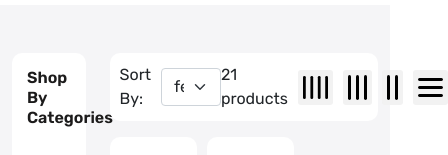
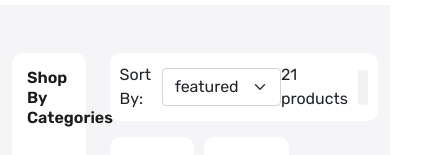
Before and after one commit to amr-abd-alhameed/e-commerce-app, a React (Create React App) app: page /store in a window 390 px wide. Shown: the part 437-592 px from the top of the page, 448 px wide, since content can reach past the window. Built offline with nearby package versions, Linux system fonts and the light colour scheme; grey boxes are pictures that could not be loaded.

Commit message:
some works on our store

```diff
--- a/src/Pages/OurStore/Components/SearchingArea.js
+++ b/src/Pages/OurStore/Components/SearchingArea.js
@@ -29,19 +29,19 @@ const SearchingArea = () => {
                                     onClick={() => setGrid(3)}
                                     src={logo4}
                                     alt="grid"
-                                    className="d-block img-fluid"
+                                    className="d-lg-block d-none img-fluid"
                                 />
                                 <img
                                     onClick={() => setGrid(4)}
                                     src={logo3}
                                     alt="grid"
-                                    className="d-block img-fluid"
+                                    className="d-md-block d-none  img-fluid"
                                 />
                                 <img
                                     onClick={() => setGrid(6)}
                                     src={logo2}
                                     alt="grid"
-                                    className="d-block img-fluid"
+                                    className="d-sm-block d-none img-fluid"
                                 />
                                 <img
                                     onClick={() => setGrid(12)}
--- a/src/Pages/OurStore/_OurStore.scss
+++ b/src/Pages/OurStore/_OurStore.scss
@@ -61,4 +61,15 @@
 }
 
 @media (max-width: $desktop) {
+    .storeWrapper {
+        .gr-4 {
+            width: 31.5%;
+        }
+        .gr-3 {
+            width: 23.1%;
+        }
+        .gr-6 {
+            width: 48.4%;
+        }
+    }
 }
```
